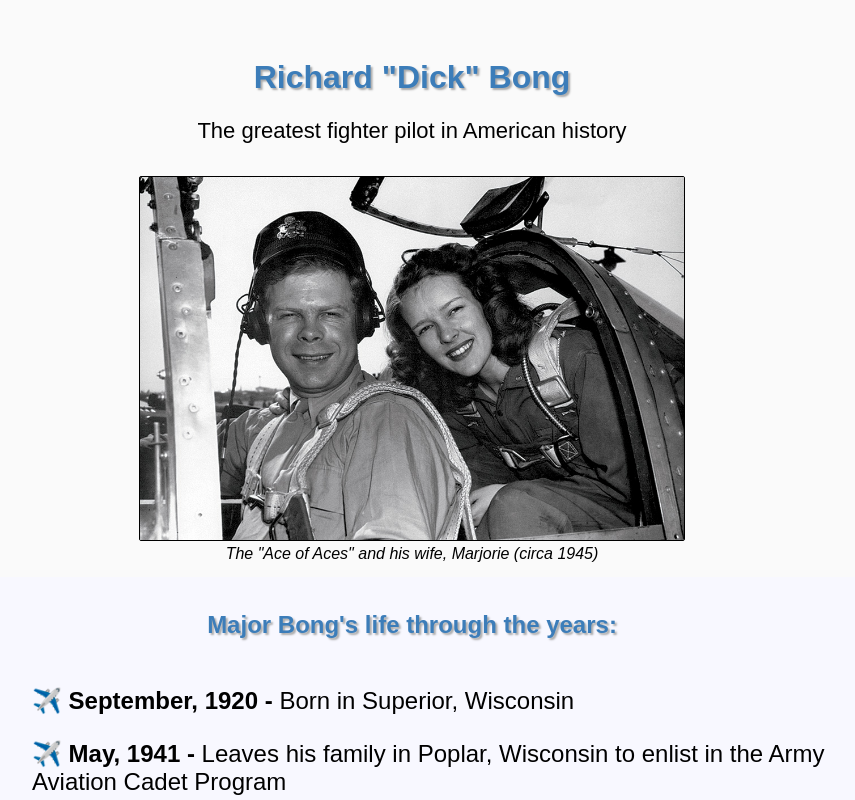
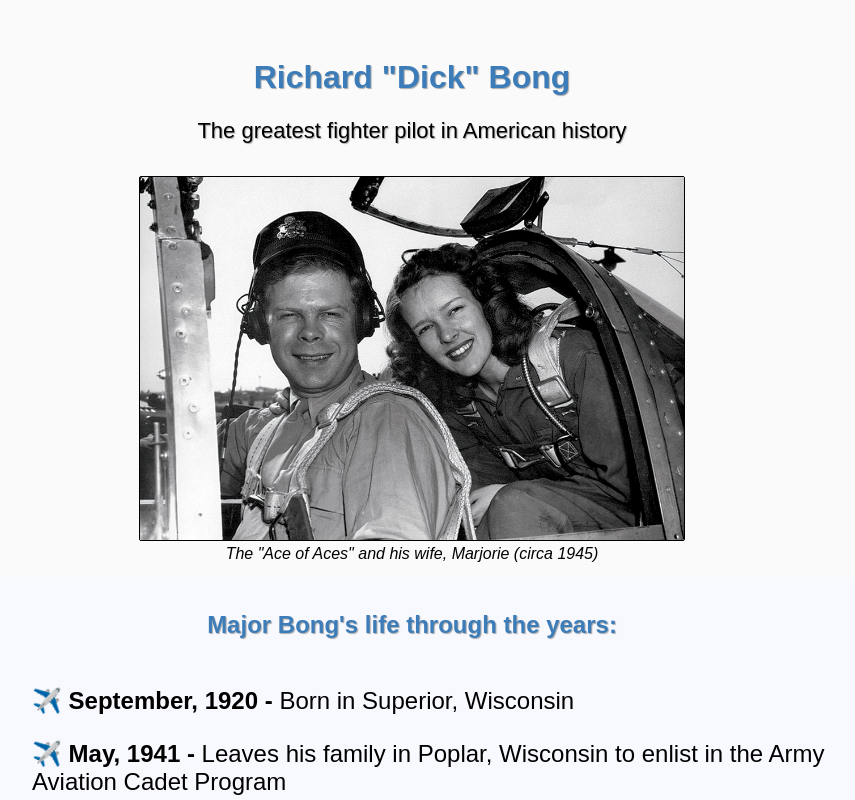
Before and after one commit to N0M4D92/DB-Tribute, a plain HTML site: page index.html in a window 1280 px wide. Shown: the top 800 px of the page, without its empty margins (228-1083 px from the left). Drawn offline with Linux system fonts and the light colour scheme; a web font is replaced by a local one.

Commit message:
Change header text-shadow to 1px (styles.css)

```diff
--- a/styles.css
+++ b/styles.css
@@ -9,7 +9,7 @@
  h1, h3{
     color:rgb(60, 125, 185);
     font-weight: bold;
-    text-shadow: 2px 2px 2px #aaa;
+    text-shadow: 1px 1px 1px #aaa;
  }
 
  h3 {
@@ -39,6 +39,7 @@ header {
 
 #descr {
     font-size: 22px;
+    text-shadow: 1px 1px 1px #aaa;
 }
 
 figcaption, blockquote {
```
